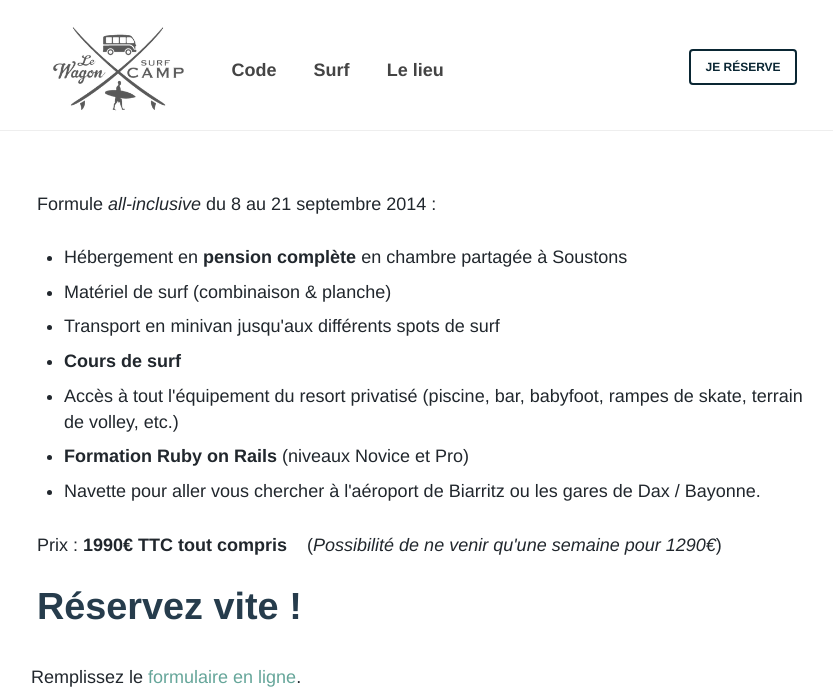
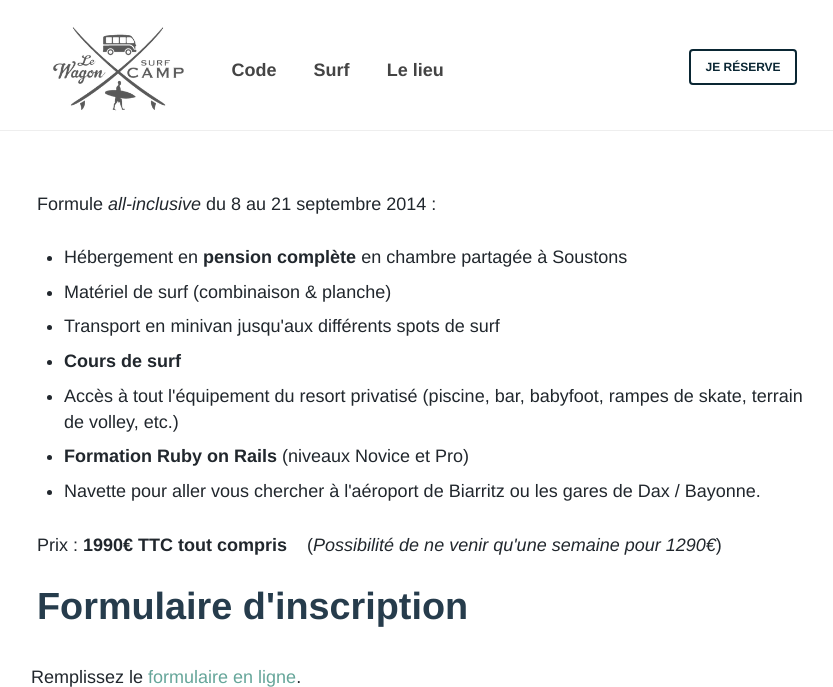
Before and after one commit to lewagon/surfcamp, a Jekyll site: the page built from reservation.html, in a window 1280 px wide, cut to the strip 0-687 px from the top of the page. Shown: the whole strip, without its empty margins (208-1041 px from the left). Built offline with Jekyll 4.4.1, drawn with Linux system fonts in a browser that asks for light colours.

Commit message:
Rename title on /reservation

```diff
--- a/reservation.html
+++ b/reservation.html
@@ -24,7 +24,7 @@ layout: default
     Prix : <strong>1990€ TTC tout compris</strong> &nbsp;&nbsp;&nbsp;(<em>Possibilité de ne venir qu'une semaine pour 1290€</em>)
   </p>
 
-  <h1>Réservez vite !</h1>
+  <h1>Formulaire d'inscription</h1>
 
 
   <div id="wufoo-pp5qgyx1jwjbp2" style="margin: 0 -6px;">
```
